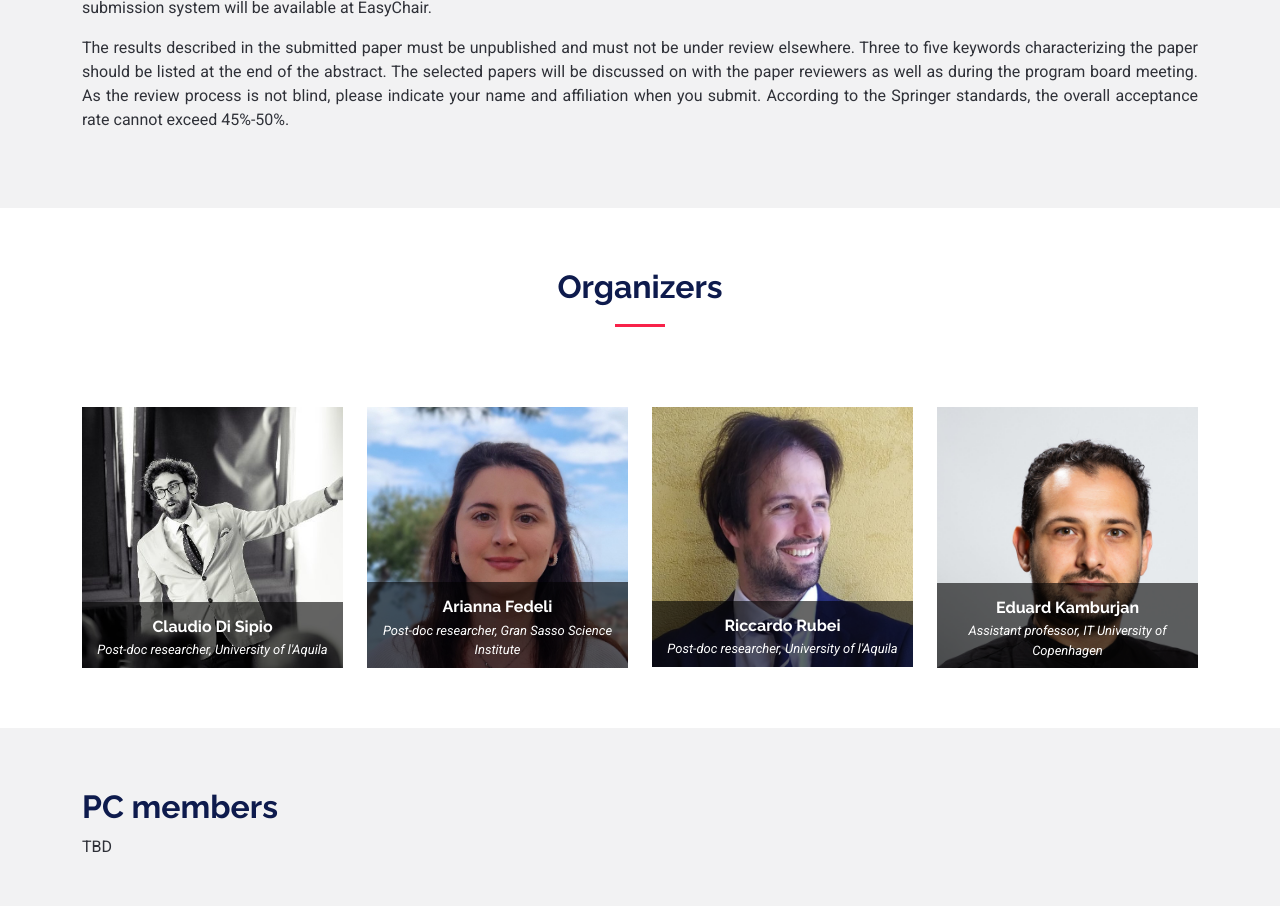
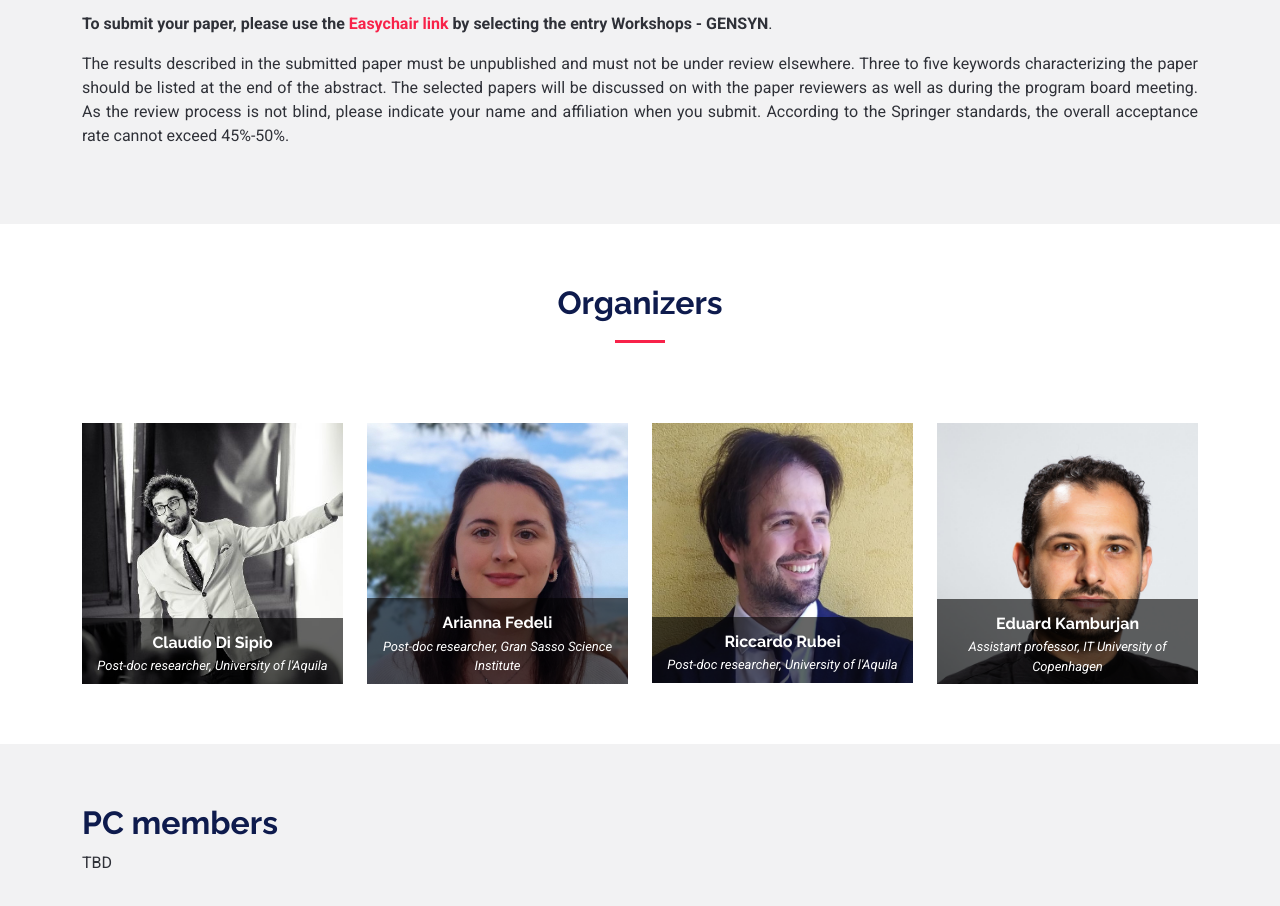
Before and after one commit to gensyn-ws/gensyn-ws.github.io, a plain HTML site: page index.html in a window 1280 px wide. Shown: the part 2003-2909 px from the top of the page. Drawn offline with Linux system fonts and the light colour scheme.

Commit message:
add submission link

```diff
--- a/index.html
+++ b/index.html
@@ -161,7 +161,10 @@ This workshop is a dedicated forum to encourage the exploration of how synthetic
         <li><b>Short papers</b> from 6 up to 8 pages, to present early-stage works with a ligh-weight evaluation or proof-of-concept</li>
       </ul>
 
-    Papers should be submitted as PDF, following Springer’s LNCS format. Submissions not conforming to the LNCS format, the page limitations, or being obviously out of the scope of the workshop, will be rejected without review. For Springer’s LNCS format, see the guidelines provided at <a href="https://www.springer.com/gp/computer-science/lncs/conference-proceedings-guidelines">Springer’s site</a>. The submission system will be available at EasyChair.</p>
+    Papers should be submitted as PDF, following Springer’s LNCS format. Submissions not conforming to the LNCS format, the page limitations, or being obviously out of the scope of the workshop, will be rejected without review. For Springer’s LNCS format, see the guidelines provided at <a href="https://www.springer.com/gp/computer-science/lncs/conference-proceedings-guidelines">Springer’s site</a></p>
+
+    <p style="text-align: justify;"><b>To submit your paper, please use the <a href="https://easychair.org/my/conference?conf=caise2025"> Easychair link </a>  by selecting the entry  Workshops - GENSYN</b>.</p>
+
     <p style="text-align: justify;">
     The results described in the submitted paper must be unpublished and must not be under review elsewhere. Three to five keywords characterizing the paper should be listed at the end of the abstract. The selected papers will be discussed on with the paper reviewers as well as during the program board meeting. As the review process is not blind, please indicate your name and affiliation when you submit. According to the Springer standards, the overall acceptance rate cannot exceed 45%-50%.
 
@@ -192,10 +195,9 @@ This workshop is a dedicated forum to encourage the exploration of how synthetic
                   <span>Post-doc researcher, University of l'Aquila</span>
                 </div>
                 <div class="social">
-                  <a href=""><i class="bi bi-twitter-x"></i></a>
-                  <a href=""><i class="bi bi-facebook"></i></a>
-                  <a href=""><i class="bi bi-instagram"></i></a>
-                  <a href=""><i class="bi bi-linkedin"></i></a>
+                  <a href="https://x.com/DsiClaudio"><i class="bi bi-twitter-x"></i></a>
+                  <a href="mailto:claudio.disipio@univaq.it"><i class="bi bi-envelope"></i></a>
+                  <a href="https://www.linkedin.com/in/claudio-di-sipio-544056100/"><i class="bi bi-linkedin"></i></a>
                 </div>
               </div>
             </div>
@@ -210,10 +212,9 @@ This workshop is a dedicated forum to encourage the exploration of how synthetic
                   <span>Post-doc researcher, Gran Sasso Science Institute</span>
                 </div>
                 <div class="social">
-                  <a href=""><i class="bi bi-twitter-x"></i></a>
-                  <a href=""><i class="bi bi-facebook"></i></a>
-                  <a href=""><i class="bi bi-instagram"></i></a>
-                  <a href=""><i class="bi bi-linkedin"></i></a>
+                  <a href="https://x.com/fedeli_arianna"><i class="bi bi-twitter-x"></i></a>
+                  <a href="mailto:arianna.fedeli@gssi.it"><i class="bi bi-envelope"></i></a>
+                  <a href="https://www.linkedin.com/in/arianna-fedeli/"><i class="bi bi-linkedin"></i></a>
                 </div>
               </div>
             </div>
@@ -228,10 +229,9 @@ This workshop is a dedicated forum to encourage the exploration of how synthetic
                   <span>Post-doc researcher, University of l'Aquila</span>
                 </div>
                 <div class="social">
-                  <a href=""><i class="bi bi-twitter-x"></i></a>
-                  <a href=""><i class="bi bi-facebook"></i></a>
-                  <a href=""><i class="bi bi-instagram"></i></a>
-                  <a href=""><i class="bi bi-linkedin"></i></a>
+                  <a href="https://x.com/RiccardoRubei"><i class="bi bi-twitter-x"></i></a>
+                  <a href="mailto:riccardo.rubei@univaq.it"><i class="bi bi-envelope"></i></a>
+                  <a href="https://www.linkedin.com/in/riccardo-rubei-a61122283/"><i class="bi bi-linkedin"></i></a>
                 </div>
               </div>
             </div>
@@ -246,10 +246,8 @@ This workshop is a dedicated forum to encourage the exploration of how synthetic
                   <span>Assistant professor, IT University of Copenhagen</span>
                 </div>
                 <div class="social">
-                  <a href=""><i class="bi bi-twitter-x"></i></a>
-                  <a href=""><i class="bi bi-facebook"></i></a>
-                  <a href=""><i class="bi bi-instagram"></i></a>
-                  <a href=""><i class="bi bi-linkedin"></i></a>
+                  <a href="mailto:eduard.kamburjan@itu.dk"><i class="bi bi-envelope"></i></a>
+                  <a href="https://www.linkedin.com/in/eduard-kamburjan-65b8512b4/"><i class="bi bi-linkedin"></i></a>
                 </div>
               </div>
             </div>
```
